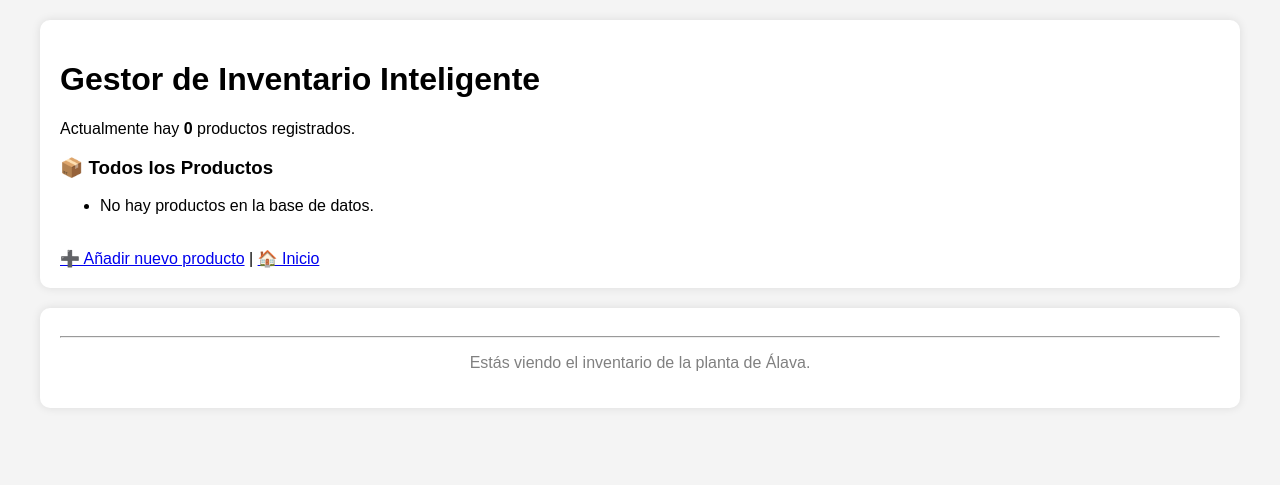
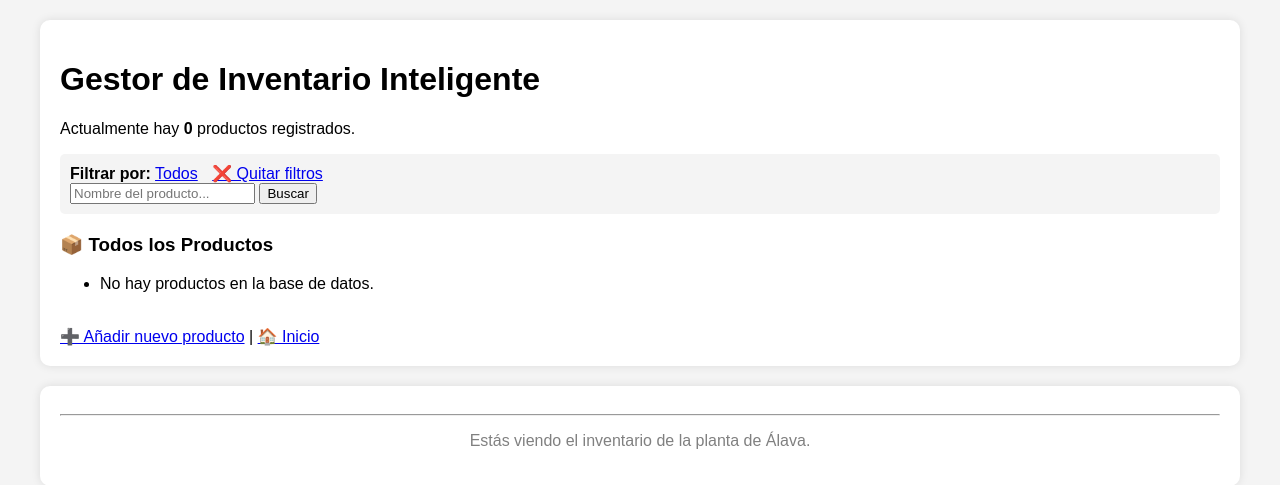
Before and after one commit to batlarson/inventario_django, a Django app: page /productos/listado/ in a window 1280 px wide. Shown: the part 79-564 px from the top of the page. Run offline with Django 5.2, Linux system fonts and the light colour scheme; data that the repository does not hold is empty.

Commit message:
Relación Productos-Categorías y filtros GET funcionando

```diff
--- a/productos/admin.py
+++ b/productos/admin.py
@@ -1,4 +1,5 @@
 from django.contrib import admin
-from .models import Producto
+from .models import Producto, Categoria
 
 admin.site.register(Producto)
+admin.site.register(Categoria)
--- a/productos/forms.py
+++ b/productos/forms.py
@@ -4,4 +4,4 @@ from .models import Producto
 class ProductoForm(forms.ModelForm):
     class Meta:
         model = Producto
-        fields = ['nombre', 'stock', 'precio', 'perecedero']
+        fields = ['nombre', 'stock', 'precio', 'perecedero', 'categoria']
--- a/productos/templates/productos/lista.html
+++ b/productos/templates/productos/lista.html
@@ -5,13 +5,29 @@
 
     <p>Actualmente hay <strong>{{ cantidad }}</strong> productos registrados.</p>
 
+    <div style="margin-bottom: 20px; padding: 10px; background: #f4f4f4; border-radius: 5px;">
+        <strong>Filtrar por:</strong>
+        <a href="{% url 'listado' %}" style="margin-right: 10px;">Todos</a>
+
+        {% for cat in categorias %}
+        <a href="?categoria={{ cat.id }} " style="margin-right: 10px;">{{ cat.nombre }} </a>
+        {% endfor %}
+
+        <a href="?">❌ Quitar filtros</a>
+
+        <form method="GET">
+            <input type="text" name="buscar" placeholder="Nombre del producto...">
+            <button type="submit">Buscar</button>
+        </form>
+    </div>
+
     <h3>📦 Todos los Productos</h3>
     <ul>
         {% for p in productos %}
         <a href="{% url 'editar' p.id %}">✏️ Editar</a> |
         <a href="{% url 'eliminar' p.id %}" style="color: red;">🗑️ Borrar</a>
             <li>
-                <strong>{{ p.nombre }}</strong> (Stock: {{ p.stock }}) - {{ p.precio }}€
+                <strong>{{ p.nombre }}</strong> ({{ p.categoria.nombre|default:"Sin categoría" }}) (Stock: {{ p.stock }}) - {{ p.precio }}€
                 <br>
                 <small>🤖 Sugerencia IA: {{ p.prediccion }}</small>
             </li>
--- a/productos/views.py
+++ b/productos/views.py
@@ -2,7 +2,7 @@ from django.shortcuts import render, redirect, get_object_or_404
 from django.contrib.auth.decorators import login_required
 from django.http import HttpResponse
 from django.contrib import messages
-from .models import Producto
+from .models import Producto, Categoria
 from .forms import ProductoForm
 from .ia_logic import predecir_reabastecimiento
 
@@ -10,16 +10,26 @@ def bienvenida(request):
     return render(request, 'productos/bienvenida.html')
 
 def listado_productos(request):
-    todos = Producto.objects.all()
-    criticos = Producto.objects.filter(stock__lt=10)
+    productos = Producto.objects.all()
+    categorias = Categoria.objects.all()
 
-    for p in todos:
+    categoria_id = request.GET.get('categoria')
+    if categoria_id:
+        productos = productos.filter(categoria_id=categoria_id)
+
+    nombre_buscar = request.GET.get('buscar')
+    if nombre_buscar:
+        productos = productos.filter(nombre__icontains=nombre_buscar)
+
+    criticos = productos.filter(stock__lt=10)
+    for p in productos:
         p.prediccion = predecir_reabastecimiento(p.stock, p.precio)
 
     contexto = {
-        'productos': todos,
+        'productos': productos,
+        'categorias': categorias,
         'critico': criticos,
-        'cantidad': todos.count()
+        'cantidad': productos.count()
     }
     return render(request, 'productos/lista.html', contexto)
 
```
Also changed, not shown: productos/models.py (+10 -0 lines), productos/migrations/0003_categoria_producto_fecha_creacion_producto_categoria.py (added).
